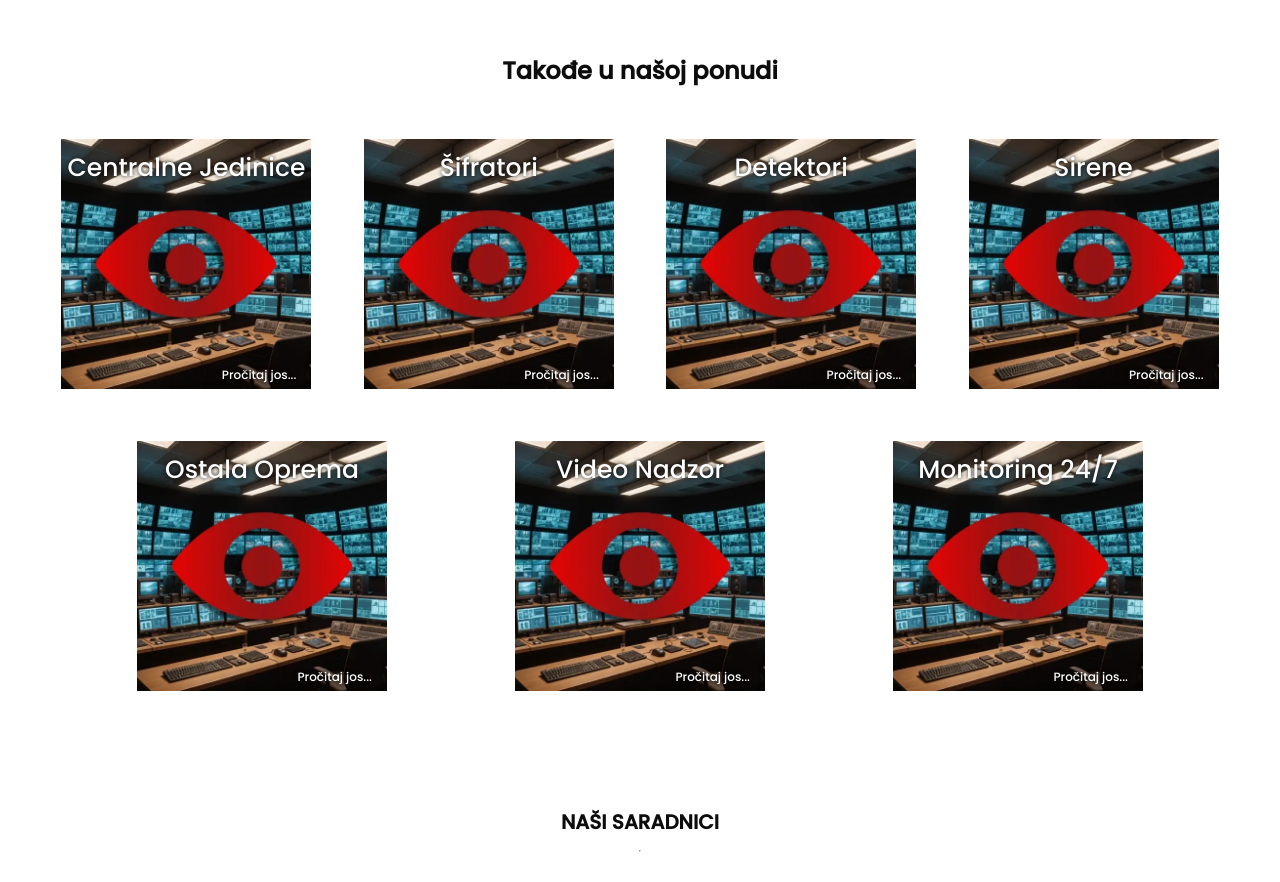
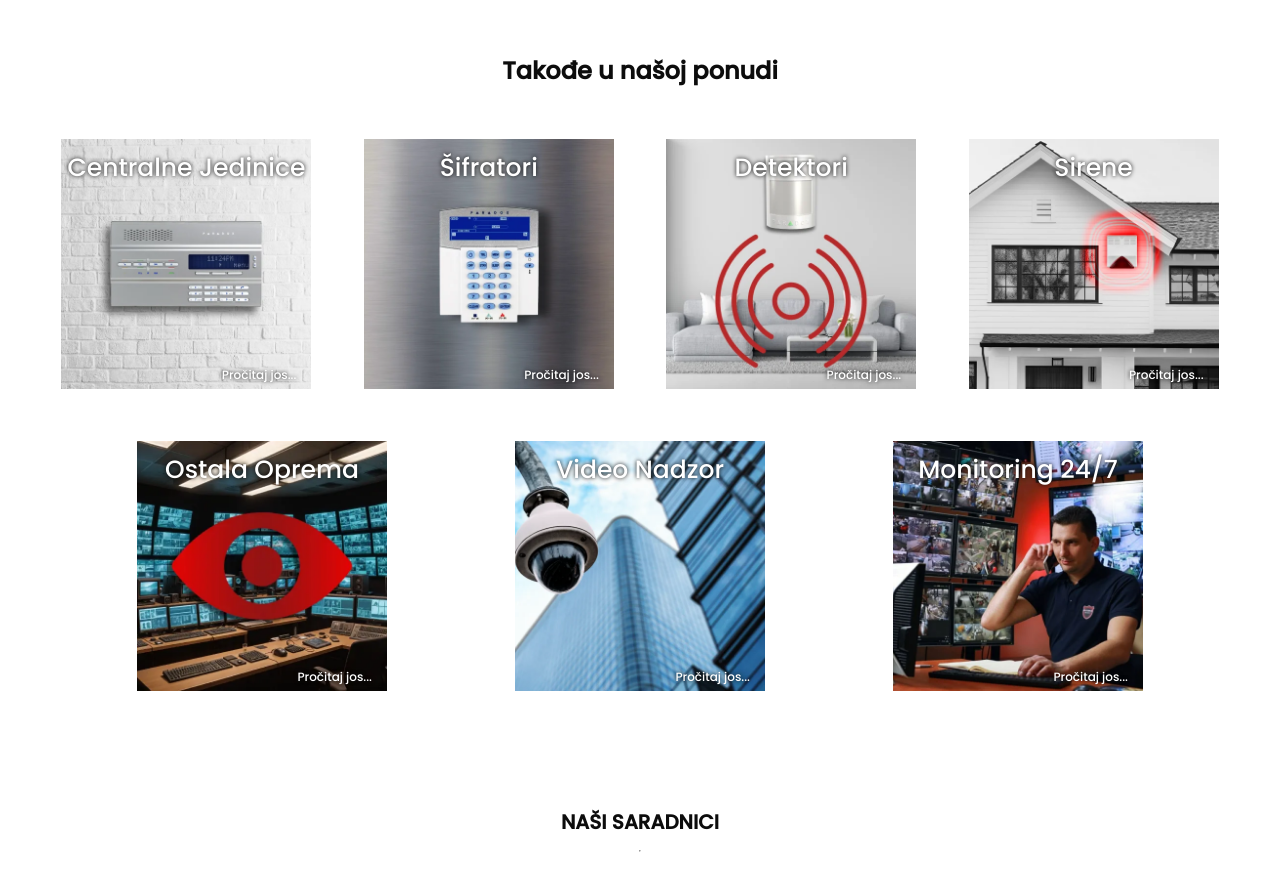
Before and after one commit to MaximusWebRs/AlarmniSistemi, a plain HTML site: page index.html in a window 1280 px wide. Shown: the part 2560-3442 px from the top of the page. Drawn offline with nearby package versions, Linux system fonts and the light colour scheme.

Commit message:
images + meta

```diff
--- a/index.html
+++ b/index.html
@@ -6,6 +6,14 @@
 
     <meta charset="UTF-8">
     <meta name="viewport" content="width=device-width, initial-scale=1.0">
+    <meta name='robots' content='index,follow,notranslate'>
+    <meta name='author' content='Nikola Zagorac,nikola2001zagorac@gmail.com'>
+    <meta name='language' content='RS'>
+    <meta name='description'
+    content='Sveobuhvatna zaštita Vaše imovine. Naša kompanija
+    nudi profesionalnu instalaciju, održavanje i servisiranje
+    najsavremenijih alarmnih sistema. Obezbedite sigurnost
+    Vašeg doma ili poslovnog prostora uz naše pouzdane sisteme.'>
 
     <link href="css/index.css" rel="stylesheet">
     <script src="js/main.js"></script>
@@ -200,7 +208,7 @@ https://cdn.jsdelivr.net/npm/js-cookie@3.0.5/dist/js.cookie.min.js
             <article>
                 <h2>Centralne Jedinice</h2>
                 <a>Pročitaj jos...</a>
-                <img src="images/extra offers/monitoring.webp">
+                <img src="images/extra offers/centrals.webp">
                 <p>
                     Centralna jedinica je mozak svakog alarmnog sistema,
                     koja prima signale od različitih senzora i upravlja njihovom funkcijom.
@@ -212,7 +220,7 @@ https://cdn.jsdelivr.net/npm/js-cookie@3.0.5/dist/js.cookie.min.js
             <article>
                 <h2>Šifratori</h2>
                 <a>Pročitaj jos...</a>
-                <img src="images/extra offers/monitoring.webp">
+                <img src="images/extra offers/codelock.webp">
                 <p>
                     Šifrator je centralni uređaj za upravljanje alarmnim sistemom.
                     Omogućava uključivanje i isključivanje alarma,
@@ -226,7 +234,7 @@ https://cdn.jsdelivr.net/npm/js-cookie@3.0.5/dist/js.cookie.min.js
             <article>
                 <h2>Detektori</h2>
                 <a>Pročitaj jos...</a>
-                <img src="images/extra offers/monitoring.webp">
+                <img src="images/extra offers/detectors.webp">
                 <p>
                     Alarmni sistemi se sastoje od različitih detektora
                     i senzora koji nadziru prostor i detektuju potencijalne opasnosti.
@@ -239,7 +247,7 @@ https://cdn.jsdelivr.net/npm/js-cookie@3.0.5/dist/js.cookie.min.js
             <article>
                 <h2>Sirene</h2>
                 <a>Pročitaj jos...</a>
-                <img src="images/extra offers/monitoring.webp">
+                <img src="images/extra offers/sirens.webp">
                 <p>
                     Sirene su nezaobilazan deo svakog alarmnog sistema.
                     Njihova glavna uloga je da stvore glasnu i uočljivu buku koja upozore vlasnika objekta
@@ -261,7 +269,7 @@ https://cdn.jsdelivr.net/npm/js-cookie@3.0.5/dist/js.cookie.min.js
             <article>
                 <h2>Video Nadzor</h2>
                 <a>Pročitaj jos...</a>
-                <img src="images/extra offers/monitoring.webp">
+                <img src="images/extra offers/ip-cams.webp">
                 <p>
                     Želite imati potpunu kontrolu nad sigurnošću svog doma ili poslovnog prostora?
                     Integracija video nadzora u alarmni sistem omogućava Vam da putem mobilne aplikacije
@@ -272,7 +280,7 @@ https://cdn.jsdelivr.net/npm/js-cookie@3.0.5/dist/js.cookie.min.js
             <article>
                 <h2>Monitoring 24/7</h2>
                 <a>Pročitaj jos...</a>
-                <img src="images/extra offers/monitoring.webp">
+                <img src="images/extra offers/monitoring-centar.webp">
                 <p>
                     Naša kompanija nudi vrhunska rešenja za sigurnost,
                     koja se odlikuju najnovijom tehnologijom i profesionalnim pristupom.
```
Also changed, not shown: images/extra offers/centrals.webp (added), images/extra offers/codelock.webp (added), images/extra offers/detectors.webp (added), images/extra offers/ip-cams.webp (added), images/extra offers/monitoring-centar.webp (added), images/extra offers/sirens.webp (added).
